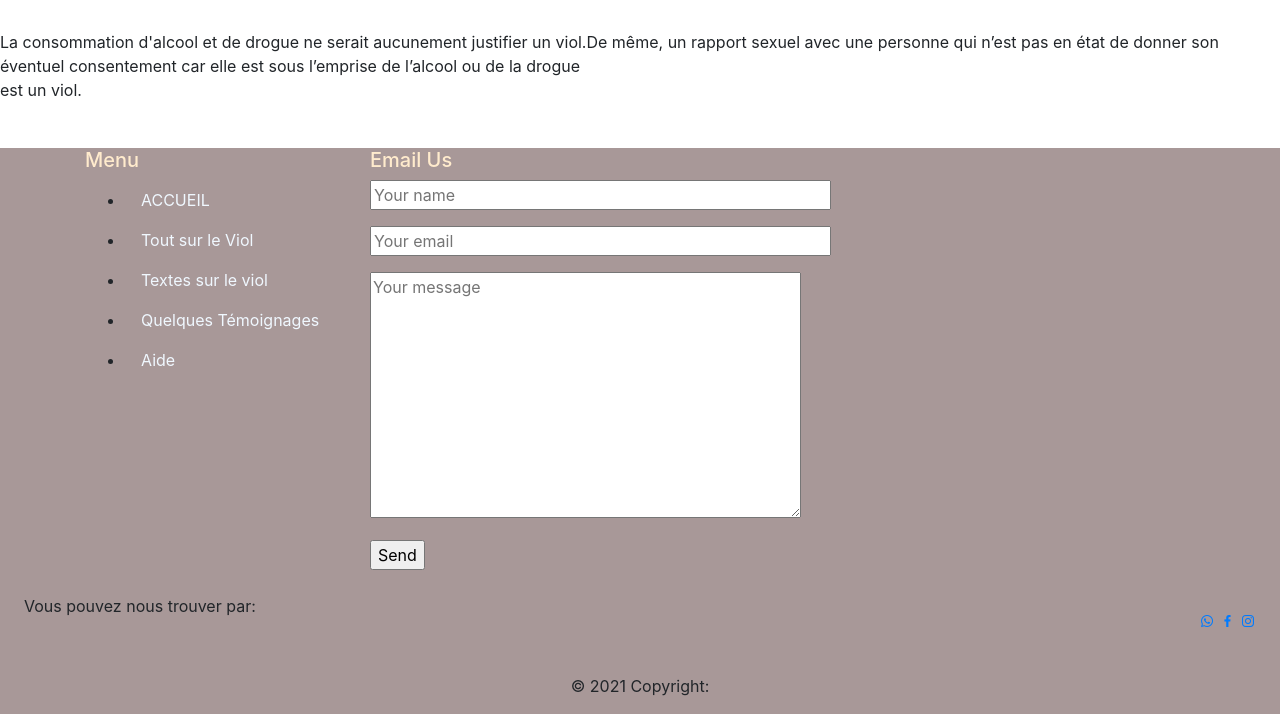
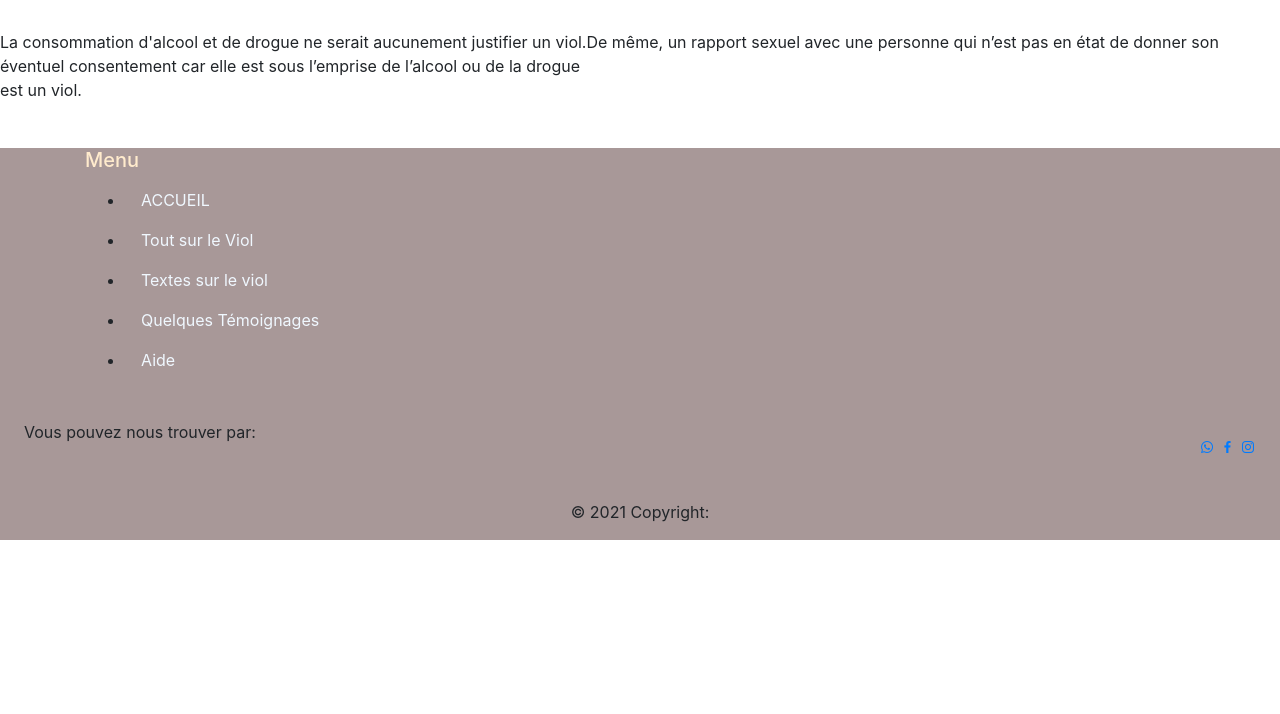
Before and after one commit to DianeDAKO/DianeDAKO.github.io, a plain HTML site: page toutsurleviol.html in a window 1280 px wide. Shown: the part 2730-3444 px from the top of the page. After the commit the page ends 3270 px from the top, so only its background shows below. Drawn offline with nearby package versions, Linux system fonts and the light colour scheme; files that its build step writes are made by us from their sources; a script that the page names is missing.

Commit message:
Update toutsurleviol.html

```diff
--- a/toutsurleviol.html
+++ b/toutsurleviol.html
@@ -183,25 +183,7 @@
                           </div>
 
 
-                              <div class="col-6 col-lg-6 col-md-6 col-sm-6">
-                                <div class="widget">
-                                  <h5 class="footer-title" style="color: blanchedalmond;">Email Us</h5>
-                                  <div class="textwidget">
-                                    <div role="form" class="wpcf7" id="wpcf7-f4-o1" lang="en-US" dir="ltr">
 
-                                      <form method="post" class="wpcf7-form" novalidate="novalidate">
-
-                                        <div class="contact-form-footer">
-                                          <p><span class="wpcf7-form-control-wrap your-first-name"><input type="text" name="your-first-name" value="" size="40" class="wpcf7-form-control wpcf7-text" aria-invalid="false" placeholder="Your name"></span></p>
-                                          <p><span class="wpcf7-form-control-wrap your-email_1"><input type="email" name="your-email_1" value="" size="40" class="wpcf7-form-control wpcf7-text wpcf7-email wpcf7-validates-as-email" aria-invalid="false" placeholder="Your email"></span></p>
-                                          <p><span class="wpcf7-form-control-wrap your-message"><textarea name="your-message" cols="40" rows="10" class="wpcf7-form-control wpcf7-textarea" aria-invalid="false" placeholder="Your message"></textarea></span></p>
-                                          <div><input type="submit" value="Send" class="wpcf7-form-control wpcf7-submit"><span class="ajax-loader"></span></div>
-                                        </div>
-                                      </form>
-                                    </div>
-                                  </div>
-                                </div>
-                              </div>
                             </div>
                           </div>
 
```
